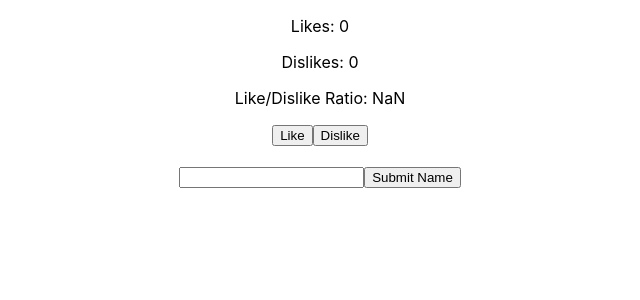
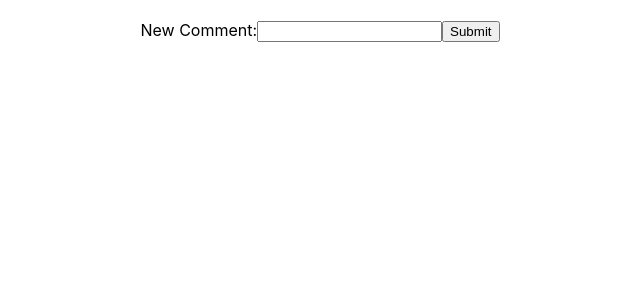
Before and after one commit to colerau/personal-website, a React (Create React App) app: page / in a window 1280 px wide. Shown: the top 300 px of the page, without its empty margins (320-960 px from the left). Built offline with nearby package versions, Linux system fonts and the light colour scheme.

Commit message:
made CommentForm with useState hook

```diff
--- a/src/App.js
+++ b/src/App.js
@@ -1,17 +1,17 @@
 import './App.css';
 import Like from './components/Like.js'
-import Form from './components/Form.js'
+import CommentForm from './components/CommentForm.js'
 
 const App = () => {
-  const test = (num) => {
-    console.log(`like button clicked ${num} time(s)`)
-  }
+  // const test = (num) => {
+  //   console.log(`like button clicked ${num} time(s)`)
+  // }
   return (
     <div className="App">
 
-      <Like test={test}/>
-      <br />
-      <Form />
+      {/* <Like test={test}/>
+      <br /> */}
+      <CommentForm />
     </div>
   );
 }
--- /dev/null
+++ b/src/components/CommentForm.js
@@ -0,0 +1,59 @@
+import React, { useState } from 'react'
+
+// class Form extends PureComponent {
+//   state = {
+//     name: ""
+//   }
+
+//   handleChange = (event) => {
+//     this.setState({
+//       name: event.target.value
+//     })
+//   }
+
+//   handleSubmit = (event) => {
+//     event.preventDefault()
+//     console.log("submit button clicked")
+//     this.setState({
+//       name: ""
+//     })
+//   }
+
+//   render() {
+//     return (
+//       <div>
+//         <form onSubmit={this.handleSubmit}>
+//           <input type="text" value={this.state.name} onChange={this.handleChange} />
+//           <input type="submit" value="Submit Name" />
+//         </form>
+//       </div>
+//     )
+//   }
+// }
+
+// export default Form
+
+function CommentForm(props) {
+
+  const [comment, setComment] = useState("")
+
+  const handleSubmit = event => {
+    event.preventDefault()
+    console.log(`submitting ${comment}`)
+  }
+
+  return (
+    <div>
+      <br />
+      <form onSubmit={handleSubmit}>
+        <label>
+          New Comment:
+          <input type="text" value={comment} onChange={e => setComment(e.target.value)}/>
+        </label>
+        <input type="Submit" />
+      </form>
+    </div>
+  )
+}
+
+export default CommentForm
--- a/src/components/Form.js
+++ /dev/null
@@ -1,34 +0,0 @@
-import React, {PureComponent} from 'react'
-
-class Form extends PureComponent {
-  state = {
-    name: ""
-  }
-
-  handleChange = (event) => {
-    this.setState({
-      name: event.target.value
-    })
-  }
-
-  handleSubmit = (event) => {
-    event.preventDefault()
-    console.log("submit button clicked")
-    this.setState({
-      name: ""
-    })
-  }
-
-  render() {
-    return (
-      <div>
-        <form onSubmit={this.handleSubmit}>
-          <input type="text" value={this.state.name} onChange={this.handleChange} />
-          <input type="submit" value="Submit Name" />
-        </form>
-      </div>
-    )
-  }
-}
-
-export default Form
```
Also changed, not shown: 1 other file (tests, documents, lock files or other folders).
